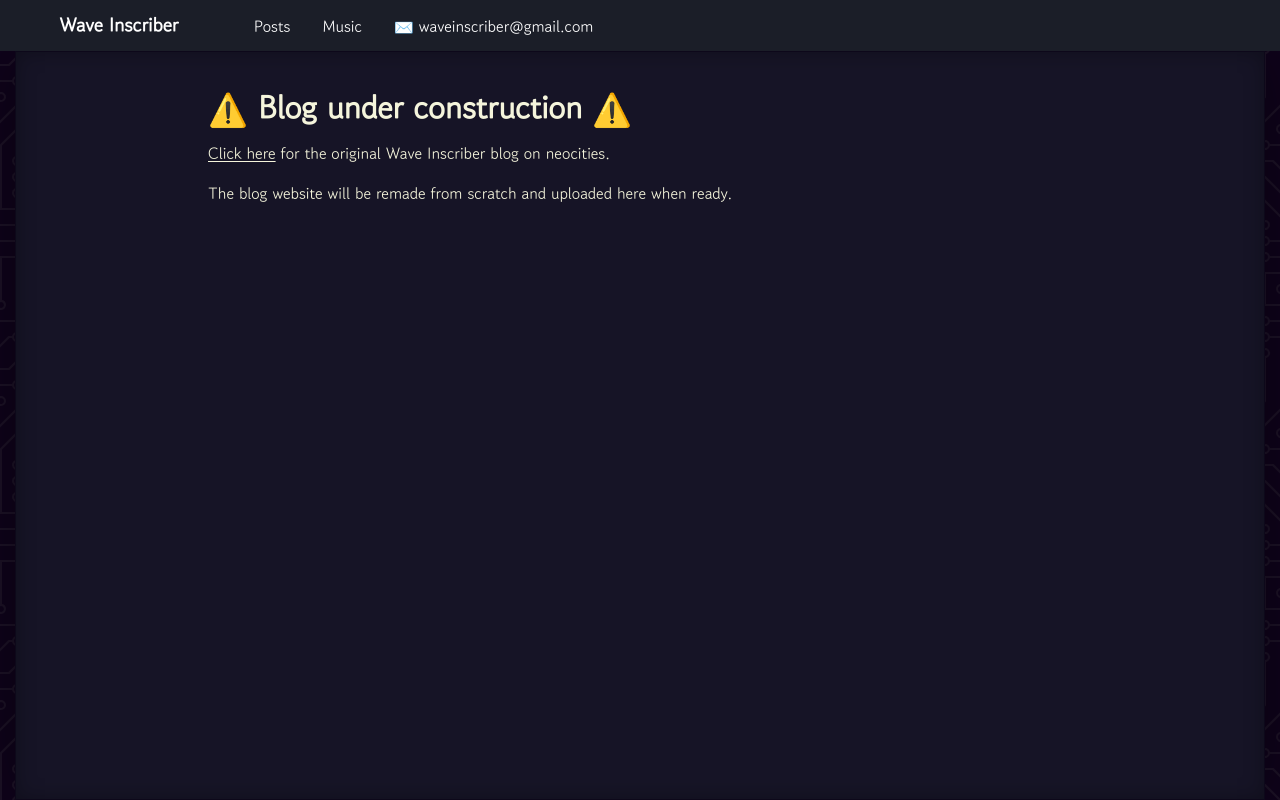
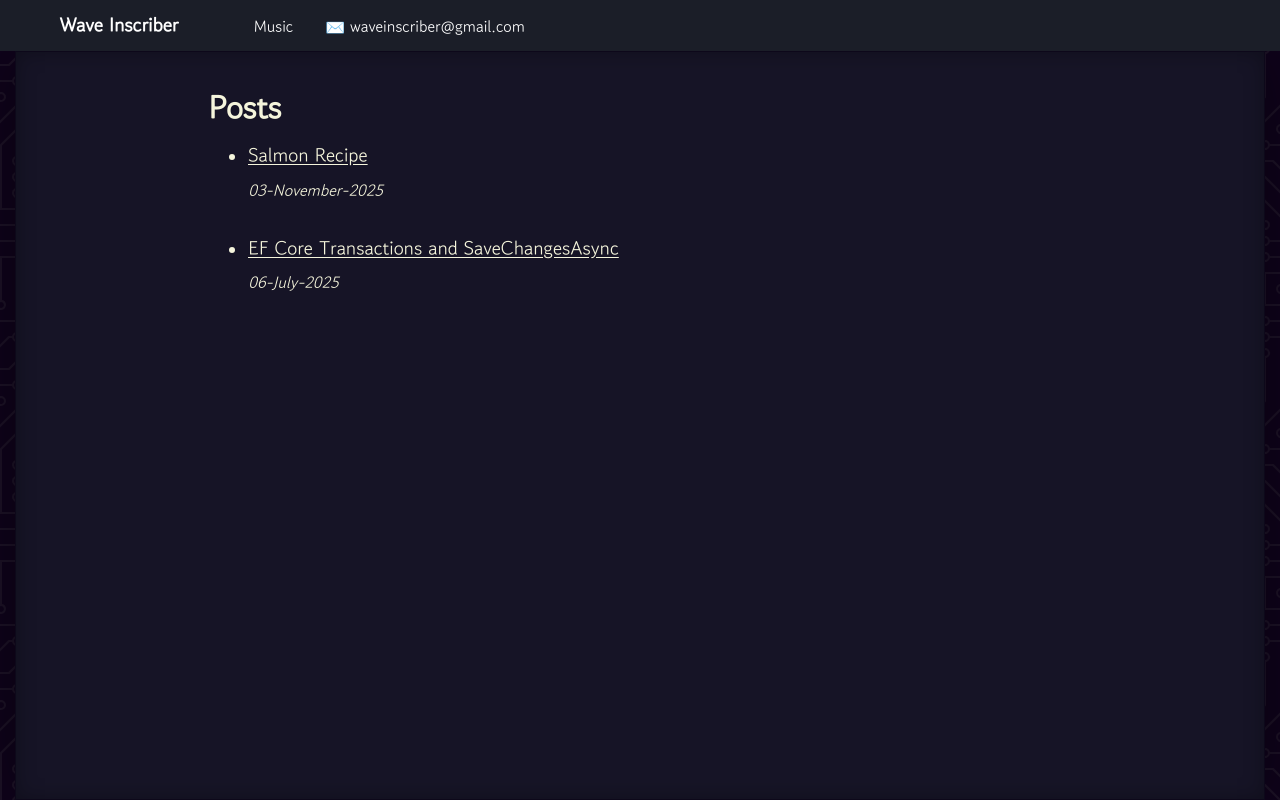
Before and after one commit to waveinscriber/blog, an Eleventy site: page src/index.html in a window 1280 px wide. Built offline with nearby package versions, Linux system fonts and the light colour scheme; Eleventy itself is replaced by a stand-in of ours; files that its build step writes are made by us from their sources.

Commit message:
move Posts page to home

```diff
--- a/src/_includes/layouts/base.njk
+++ b/src/_includes/layouts/base.njk
@@ -9,7 +9,6 @@
                 <a href="/">Wave Inscriber</a>
             </div>
             <div class="right">
-                <a href="/posts">Posts</a>
                 <a href="/music">Music</a>
                 <a href="mailto:waveinscriber@gmail.com">✉️ waveinscriber@gmail.com</a>
             </div>
--- a/src/index.html
+++ b/src/index.html
@@ -4,10 +4,15 @@ title: "Wave Inscriber Blog"
 description: "Home Page of Wave Inscriber Blog"
 ---
 
-<h1>⚠️ Blog under construction ⚠️</h1>
-<p>
-    <a href="https://waveinscriber.neocities.org/">Click here</a> for the original Wave Inscriber blog on neocities.
-</p>
-<p>
-  The blog website will be remade from scratch and uploaded here when ready.
-</p>
+<h1>Posts</h1>
+
+<ul>
+    <li>
+        <a class="post-list-title" href="posts/002-salmon-recipe">Salmon Recipe</a>
+        <p class="post-list-date">03-November-2025</p>
+    </li>
+    <li>
+        <a class="post-list-title" href="posts/001-ef-transaction">EF Core Transactions and SaveChangesAsync</a>
+        <p class="post-list-date">06-July-2025</p>
+    </li>
+</ul>
```
Also changed, not shown: src/posts/index.html (deleted, +0 -18 lines).
